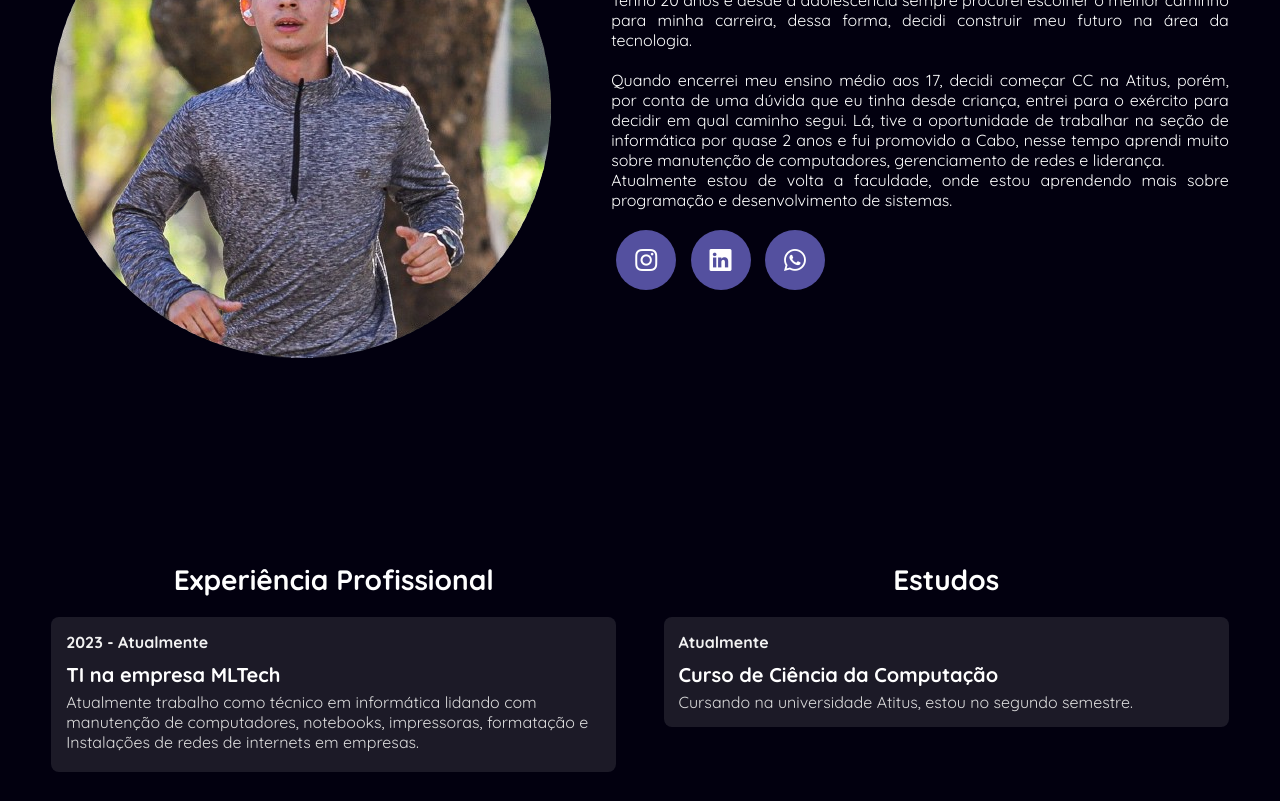
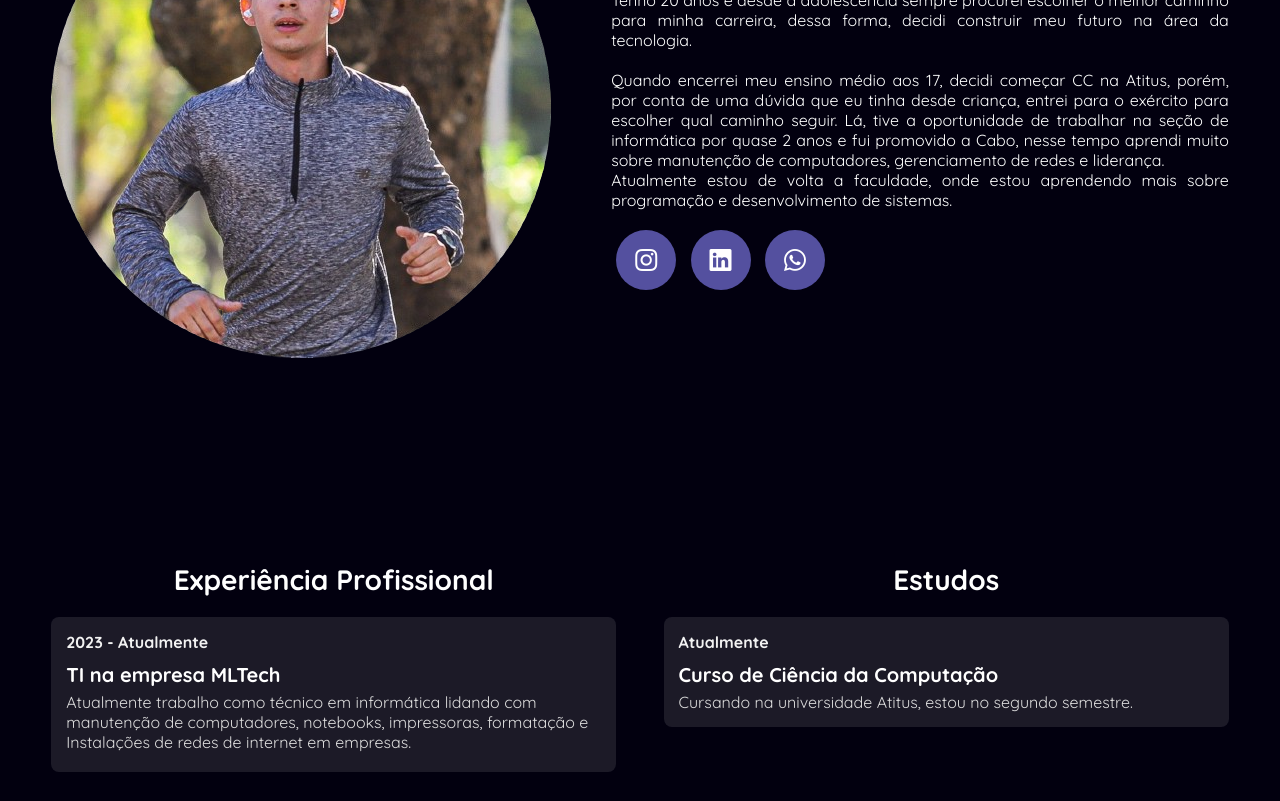
Before and after one commit to Syyyck/Portifolio-web, a plain HTML site: page index.html in a window 1280 px wide. Shown: the part 1583-2384 px from the top of the page. Drawn offline with nearby package versions, Linux system fonts and the light colour scheme.

Commit message:
Mudanças na section sobre

```diff
--- a/index.html
+++ b/index.html
@@ -132,7 +132,7 @@
                         </p>
                         <p>Quando encerrei meu ensino médio aos 17, decidi começar CC na Atitus, porém,
                             por conta de uma dúvida que eu tinha desde criança, entrei para o exército para
-                            decidir em qual caminho segui. Lá, tive a oportunidade de trabalhar na seção de informática
+                            escolher qual caminho seguir. Lá, tive a oportunidade de trabalhar na seção de informática
                             por quase 2 anos e fui promovido a Cabo, nesse tempo aprendi muito sobre manutenção de computadores,
                             gerenciamento de redes e liderança. <br>
                             Atualmente estou de volta a faculdade, onde estou aprendendo mais sobre programação e desenvolvimento de sistemas.
@@ -161,7 +161,7 @@
                                 <h4>TI na empresa MLTech</h4>
                                 <p>Atualmente trabalho como técnico em informática lidando com
                                     manutenção de computadores, notebooks, impressoras, formatação e
-                                    Instalações de redes de internets em empresas.</p>
+                                    Instalações de redes de internet em empresas.</p>
                                 </p>
                             </div>
                         </div>
```
